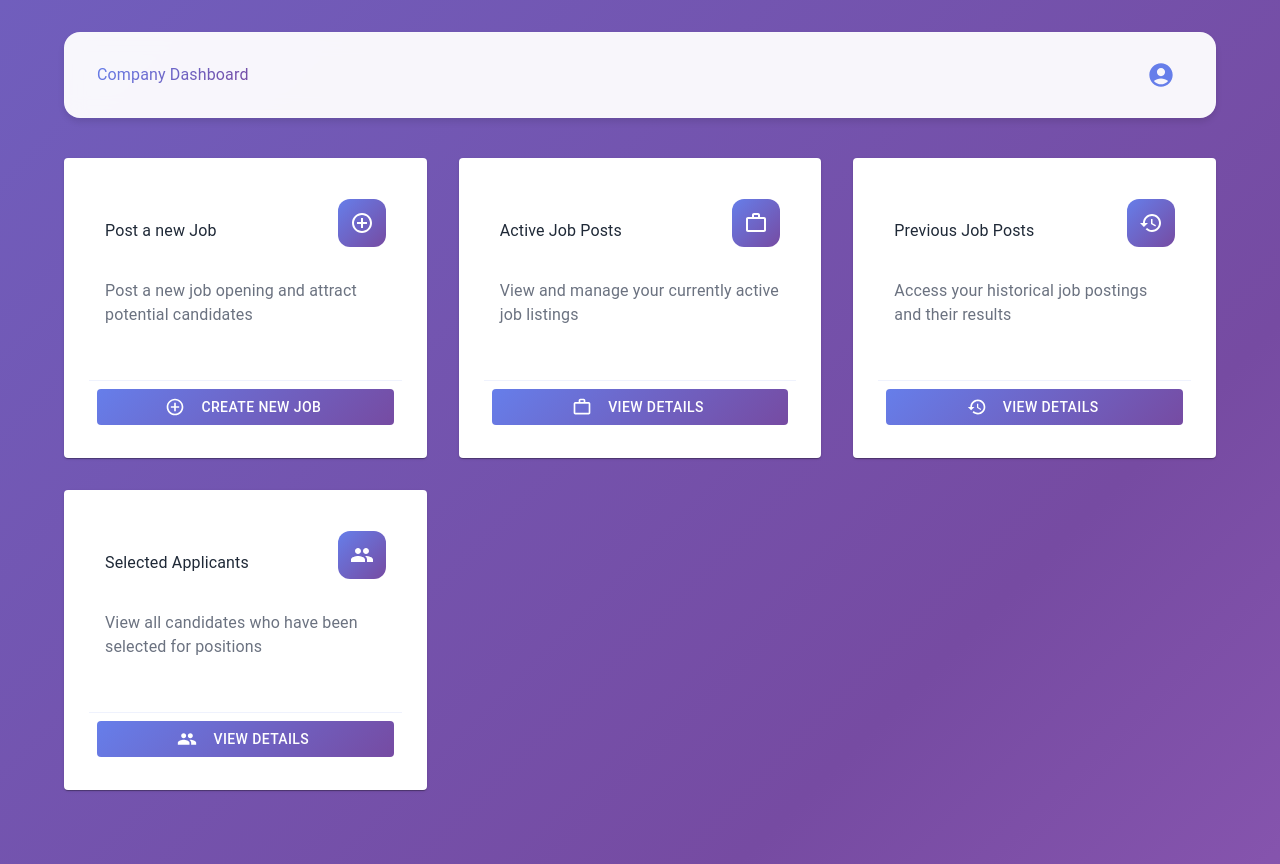
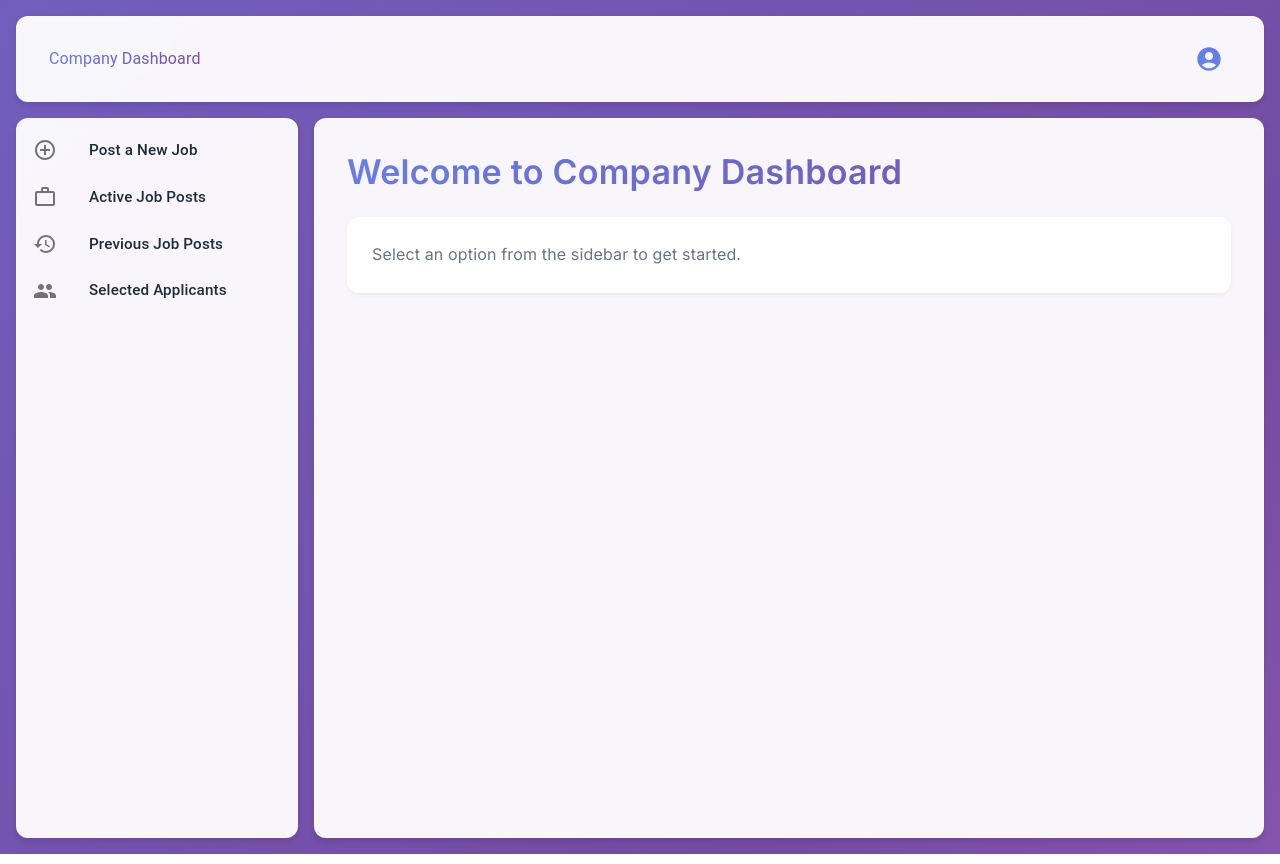
Before and after one commit to sumantajash1/JobBridge, a React (Create React App) app in the folder Frontend/: page /employer/dashboard in a window 1280 px wide. Built offline with nearby package versions, Linux system fonts and the light colour scheme; sample sign-in values are in the browser's storage.

Commit message:
New companyDashboard Design

```diff
--- a/Frontend/src/App.js
+++ b/Frontend/src/App.js
@@ -16,7 +16,7 @@ function App() {
         <Route path="/employer/signin" element={<CompanySignIn />} />
         <Route path="/employer/signup" element={<CompanySignUp />} />
         <Route path="/employer/dashboard" element={<CompanyDashboard />} />
-        <Route path="/PostJobs" element={<PostJobs />} />
+        <Route path="/employer/PostJobs" element={<PostJobs />} />
         {/* <Route path="/employee/feed" element={<Feed />} /> */}
       </Routes>
     </BrowserRouter>
--- a/Frontend/src/pages/companyDashboard.css
+++ b/Frontend/src/pages/companyDashboard.css
@@ -4,6 +4,7 @@
 .dashboard-container {
   min-height: 100vh;
   display: flex;
+  flex-direction: column;
   background: linear-gradient(135deg, #667eea 0%, #764ba2 50%, #f093fb 100%);
   background-size: 400% 400%;
   animation: gradientShift 8s ease infinite;
@@ -16,33 +17,22 @@
   100% { background-position: 0% 50%; }
 }
 
-/* Main Content Area */
-.dashboard-main {
-  flex: 1;
-  padding: 2rem;
-  background: transparent;
-  min-height: 100vh;
-  display: flex;
-  flex-direction: column;
-  max-width: 100%;
-}
-
-/* Header Styles */
-.dashboard-header {
+/* Top Header Bar */
+.top-header {
   background: rgba(255, 255, 255, 0.95);
   backdrop-filter: blur(10px);
   padding: 1.25rem 2rem;
-  border-radius: 1rem;
   box-shadow: 0 4px 6px rgba(0, 0, 0, 0.1);
-  margin-bottom: 2.5rem;
   display: flex;
   justify-content: space-between;
   align-items: center;
-  border: 1px solid rgba(255, 255, 255, 0.2);
+  border-bottom: 1px solid rgba(255, 255, 255, 0.2);
   position: sticky;
-  top: 2rem;
-  z-index: 10;
-  margin: 0 2rem 2.5rem 2rem;
+  top: 0;
+  z-index: 100;
+  margin: 1rem 1rem 0 1rem;
+  border-radius: 0.75rem;
+  border: 1px solid rgba(255, 255, 255, 0.3);
 }
 
 .header-title {
@@ -60,119 +50,124 @@
   gap: 1.5rem;
 }
 
-/* Dashboard Grid */
-.dashboard-grid {
-  display: grid;
-  grid-template-columns: repeat(auto-fit, minmax(300px, 1fr));
-  gap: 2rem;
-  margin: 0 2rem;
-  padding-bottom: 2rem;
+/* Dashboard Body - Contains Sidebar and Main Content */
+.dashboard-body {
+  display: flex;
   flex: 1;
-  max-width: 100%;
-  align-content: start;
+  min-height: calc(100vh - 80px);
+  padding: 1rem;
+  gap: 1rem;
 }
 
-/* Card Styles */
-.dashboard-card {
+/* Sidebar Styles */
+.sidebar {
+  width: 280px;
+  min-width: 280px;
   background: rgba(255, 255, 255, 0.95);
   backdrop-filter: blur(10px);
-  border-radius: 1rem;
-  padding: 1.5rem;
+  border: 1px solid rgba(255, 255, 255, 0.3);
+  border-radius: 0.75rem;
   box-shadow: 0 4px 6px rgba(0, 0, 0, 0.1);
-  transition: all 0.3s ease;
   display: flex;
   flex-direction: column;
-  height: auto;
-  min-height: 250px;
-  max-height: 300px;
-  border: 1px solid rgba(255, 255, 255, 0.2);
 }
 
-.dashboard-card:hover {
-  transform: translateY(-4px);
-  box-shadow: 0 8px 12px rgba(0, 0, 0, 0.15);
-  border-color: rgba(102, 126, 234, 0.3);
+.sidebar-list {
+  padding: 1.5rem 1rem;
+  flex: 1;
 }
 
-.card-header {
-  display: flex;
-  justify-content: space-between;
-  align-items: center;
-  margin-bottom: 1rem;
+.sidebar-item {
+  margin-bottom: 0.5rem;
+  border-radius: 0.75rem;
+  transition: all 0.3s ease;
+  padding: 0.875rem 1rem;
+  position: relative;
+  overflow: hidden;
 }
 
-.card-title {
-  font-size: 1.125rem;
-  font-weight: 600;
-  color: #1f2937;
-  font-family: 'Inter', sans-serif;
+.sidebar-item:hover {
+  background: rgba(102, 126, 234, 0.1);
+  transform: translateX(4px);
 }
 
-.card-icon {
-  width: 48px;
-  height: 48px;
-  border-radius: 0.75rem;
-  display: flex;
-  align-items: center;
-  justify-content: center;
-  margin-bottom: 1rem;
+.sidebar-item.active {
   background: linear-gradient(135deg, #667eea, #764ba2);
+  color: white;
+  box-shadow: 0 4px 12px rgba(102, 126, 234, 0.3);
+}
+
+.sidebar-item.active:hover {
+  background: linear-gradient(135deg, #764ba2, #f093fb);
+  transform: translateX(4px);
+}
+
+.sidebar-icon {
+  min-width: 40px;
+  color: #667eea;
+  transition: all 0.3s ease;
+}
+
+.sidebar-item.active .sidebar-icon {
   color: white !important;
 }
 
-.card-icon svg {
-  color: white !important;
+.sidebar-icon svg {
   width: 24px;
   height: 24px;
 }
 
-.card-content {
-  flex-grow: 1;
-  margin-bottom: 1.5rem;
-  min-height: 80px;
-}
-
-.card-description {
-  color: #6b7280;
-  font-size: 0.875rem;
-  line-height: 1.5;
+.sidebar-text {
   font-family: 'Inter', sans-serif;
 }
 
-.card-actions {
-  margin-top: auto;
-  padding-top: 1rem;
-  border-top: 1px solid rgba(102, 126, 234, 0.1);
+.sidebar-text .MuiListItemText-primary {
+  font-size: 0.95rem;
+  font-weight: 500;
+  color: #1f2937;
+  transition: all 0.3s ease;
 }
 
-/* Button Styles */
-.dashboard-button {
-  width: 100%;
-  padding: 0.75rem 1rem;
-  border-radius: 0.5rem;
-  font-weight: 500;
-  font-size: 0.875rem;
-  transition: all 0.3s ease;
-  display: flex;
-  align-items: center;
-  justify-content: center;
-  gap: 0.5rem;
-  background: linear-gradient(135deg, #667eea, #764ba2);
-  color: white !important;
-  border: none;
-  cursor: pointer;
-  font-family: 'Inter', sans-serif;
+.sidebar-item.active .sidebar-text .MuiListItemText-primary {
+  color: white;
+  font-weight: 600;
 }
 
-.dashboard-button:hover {
-  background: linear-gradient(135deg, #764ba2, #f093fb);
-  transform: translateY(-1px);
-  box-shadow: 0 4px 12px rgba(102, 126, 234, 0.2);
-  color: white !important;
+/* Main Content Area */
+.main-content {
+  flex: 1;
+  padding: 2rem;
+  background: rgba(255, 255, 255, 0.95);
+  backdrop-filter: blur(10px);
+  border-radius: 0.75rem;
+  border: 1px solid rgba(255, 255, 255, 0.3);
+  box-shadow: 0 4px 6px rgba(0, 0, 0, 0.1);
+  min-height: 100%;
+  display: flex;
+  flex-direction: column;
+  overflow-y: auto;
 }
 
-.dashboard-button svg {
-  color: white !important;
+.main-content h4 {
+  font-family: 'Inter', sans-serif;
+  font-weight: 600;
+  background: linear-gradient(135deg, #667eea, #764ba2);
+  -webkit-background-clip: text;
+  -webkit-text-fill-color: transparent;
+  margin-bottom: 1.5rem;
+}
+
+.main-content p {
+  font-family: 'Inter', sans-serif;
+  color: #6b7280;
+  font-size: 1rem;
+  line-height: 1.6;
+  background: rgba(255, 255, 255, 0.6);
+  padding: 1.5rem;
+  border-radius: 0.75rem;
+  backdrop-filter: blur(5px);
+  border: 1px solid rgba(255, 255, 255, 0.4);
+  box-shadow: 0 2px 4px rgba(0, 0, 0, 0.05);
 }
 
 /* Profile Button */
@@ -240,23 +235,101 @@
   font-family: 'Inter', sans-serif;
 }
 
+/* Content Cards - For future content */
+.content-card {
+  background: rgba(255, 255, 255, 0.95);
+  backdrop-filter: blur(10px);
+  border-radius: 1rem;
+  padding: 1.5rem;
+  box-shadow: 0 4px 6px rgba(0, 0, 0, 0.1);
+  transition: all 0.3s ease;
+  border: 1px solid rgba(255, 255, 255, 0.2);
+  margin-bottom: 1.5rem;
+}
+
+.content-card:hover {
+  transform: translateY(-2px);
+  box-shadow: 0 8px 12px rgba(0, 0, 0, 0.15);
+  border-color: rgba(102, 126, 234, 0.3);
+}
+
+/* Button Styles for future forms */
+.primary-button {
+  padding: 0.75rem 1.5rem;
+  border-radius: 0.5rem;
+  font-weight: 500;
+  font-size: 0.875rem;
+  transition: all 0.3s ease;
+  display: inline-flex;
+  align-items: center;
+  justify-content: center;
+  gap: 0.5rem;
+  background: linear-gradient(135deg, #667eea, #764ba2);
+  color: white !important;
+  border: none;
+  cursor: pointer;
+  font-family: 'Inter', sans-serif;
+}
+
+.primary-button:hover {
+  background: linear-gradient(135deg, #764ba2, #f093fb);
+  transform: translateY(-1px);
+  box-shadow: 0 4px 12px rgba(102, 126, 234, 0.2);
+  color: white !important;
+}
+
 /* Responsive Design */
+@media (max-width: 1024px) {
+  .sidebar {
+    width: 260px;
+    min-width: 260px;
+  }
+
+  .main-content {
+    padding: 1.5rem;
+  }
+}
+
 @media (max-width: 768px) {
-  .dashboard-main {
+  .dashboard-body {
+    flex-direction: column;
+    padding: 0.5rem;
+    gap: 0.5rem;
+  }
+
+  .sidebar {
+    width: 100%;
+    min-width: 100%;
+    max-height: 200px;
+    overflow-y: auto;
+  }
+
+  .sidebar-list {
+    padding: 1rem;
+    display: flex;
+    flex-direction: row;
+    overflow-x: auto;
+    gap: 0.5rem;
+  }
+
+  .sidebar-item {
+    margin-bottom: 0;
+    margin-right: 0.5rem;
+    min-width: 200px;
+    flex-shrink: 0;
+  }
+
+  .main-content {
     padding: 1rem;
   }
 
-  .dashboard-header {
-    margin: 0 0 1.5rem 0;
+  .top-header {
     padding: 1rem;
-    position: relative;
-    top: 0;
+    margin: 0.5rem;
   }
 
-  .dashboard-grid {
-    margin: 0;
-    grid-template-columns: 1fr;
-    gap: 1.5rem;
+  .header-title {
+    font-size: 1.25rem;
   }
 
   .profile-button {
@@ -268,3 +341,16 @@
     height: 24px;
   }
 }
+
+@media (max-width: 480px) {
+  .sidebar-list {
+    flex-direction: column;
+    max-height: 300px;
+  }
+
+  .sidebar-item {
+    min-width: 100%;
+    margin-right: 0;
+    margin-bottom: 0.5rem;
+  }
+}
--- a/Frontend/src/pages/companyDashboard.js
+++ b/Frontend/src/pages/companyDashboard.js
@@ -2,16 +2,15 @@ import React, { useEffect, useState } from 'react';
 import {
   Box,
   Typography,
-  Grid,
-  Card,
-  CardContent,
-  CardActions,
-  Button,
   IconButton,
   Menu,
   MenuItem,
   ListItemIcon,
-  ListItemText
+  ListItemText,
+  List,
+  ListItem,
+  ListItemButton,
+  Drawer
 } from '@mui/material';
 import { useNavigate } from 'react-router-dom';
 import AddCircleOutlineIcon from '@mui/icons-material/AddCircleOutline';
@@ -23,9 +22,46 @@ import PersonIcon from '@mui/icons-material/Person';
 import LogoutIcon from '@mui/icons-material/Logout';
 import './companyDashboard.css';
 
+// Individual component placeholders for each section
+const PostNewJob = () => (
+  <Box>
+    <Typography variant="h4" gutterBottom>Post a New Job</Typography>
+    <Typography>Create a new job posting form will go here...</Typography>
+  </Box>
+);
+
+const ActiveJobs = () => (
+  <Box>
+    <Typography variant="h4" gutterBottom>Active Job Posts</Typography>
+    <Typography>List of active job postings will be displayed here...</Typography>
+  </Box>
+);
+
+const PreviousJobs = () => (
+  <Box>
+    <Typography variant="h4" gutterBottom>Previous Job Posts</Typography>
+    <Typography>Historical job postings will be shown here...</Typography>
+  </Box>
+);
+
+const SelectedApplicants = () => (
+  <Box>
+    <Typography variant="h4" gutterBottom>Selected Applicants</Typography>
+    <Typography>List of selected candidates will appear here...</Typography>
+  </Box>
+);
+
+const Dashboard = () => (
+  <Box>
+    <Typography variant="h4" gutterBottom>Welcome to Company Dashboard</Typography>
+    <Typography>Select an option from the sidebar to get started.</Typography>
+  </Box>
+);
+
 const CompanyDashboard = () => {
   const navigate = useNavigate();
   const [anchorEl, setAnchorEl] = useState(null);
+  const [selectedSection, setSelectedSection] = useState('dashboard');
   const open = Boolean(anchorEl);
 
   useEffect(() => {
@@ -36,35 +72,30 @@ const CompanyDashboard = () => {
     }
   }, [navigate]);
 
-  const dashboardOptions = [
+  const sidebarOptions = [
     {
-      title: 'Post a new Job',
-      description: 'Post a new job opening and attract potential candidates',
-      icon: <AddCircleOutlineIcon sx={{ fontSize: 24 }} />,
-      path: '/PostJobs',
-      color: '#3b82f6',
-      buttonText: 'Create New Job'
+      id: 'post-job',
+      title: 'Post a New Job',
+      icon: <AddCircleOutlineIcon />,
+      component: PostNewJob
     },
     {
+      id: 'active-jobs',
       title: 'Active Job Posts',
-      description: 'View and manage your currently active job listings',
-      icon: <WorkOutlineIcon sx={{ fontSize: 24 }} />,
-      path: '/active-jobs',
-      color: '#3b82f6'
+      icon: <WorkOutlineIcon />,
+      component: ActiveJobs
     },
     {
+      id: 'previous-jobs',
       title: 'Previous Job Posts',
-      description: 'Access your historical job postings and their results',
-      icon: <HistoryIcon sx={{ fontSize: 24 }} />,
-      path: '/previous-jobs',
-      color: '#3b82f6'
+      icon: <HistoryIcon />,
+      component: PreviousJobs
     },
     {
+      id: 'selected-applicants',
       title: 'Selected Applicants',
-      description: 'View all candidates who have been selected for positions',
-      icon: <PeopleIcon sx={{ fontSize: 24 }} />,
-      path: '/selected-applicants',
-      color: '#3b82f6'
+      icon: <PeopleIcon />,
+      component: SelectedApplicants
     }
   ];
 
@@ -87,16 +118,26 @@ const CompanyDashboard = () => {
     navigate('/employer/signin', { replace: true });
   };
 
+  const handleSectionChange = (sectionId) => {
+    setSelectedSection(sectionId);
+  };
+
+  const renderMainContent = () => {
+    const selectedOption = sidebarOptions.find(option => option.id === selectedSection);
+    if (selectedOption) {
+      const Component = selectedOption.component;
+      return <Component />;
+    }
+    return <Dashboard />;
+  };
+
   return (
     <Box className="dashboard-container">
-      {/* Main Content */}
-      <Box className="dashboard-main">
-        {/* Header */}
-        <Box className="dashboard-header">
+      {/* Top Header Bar */}
+      <Box className="top-header">
         <Typography className="header-title">Company Dashboard</Typography>
 
         <Box className="header-actions">
-            {/* Profile Button */}
           <IconButton
             onClick={handleProfileClick}
             className="profile-button"
@@ -104,7 +145,6 @@ const CompanyDashboard = () => {
             <AccountCircleIcon />
           </IconButton>
 
-            {/* Profile Menu */}
           <Menu
             anchorEl={anchorEl}
             open={open}
@@ -127,32 +167,32 @@ const CompanyDashboard = () => {
         </Box>
       </Box>
 
-        {/* Dashboard Content */}
-        <Box className="dashboard-grid">
-          {dashboardOptions.map((option, index) => (
-            <Card key={index} className="dashboard-card">
-              <CardContent>
-                <Box className="card-header">
-                  <Typography className="card-title">{option.title}</Typography>
-                  <Box className="card-icon" sx={{ color: option.color }}>
+      <Box className="dashboard-body">
+        {/* Sidebar */}
+        <Box className="sidebar">
+          <List className="sidebar-list">
+            {sidebarOptions.map((option) => (
+              <ListItem key={option.id} disablePadding>
+                <ListItemButton
+                  className={`sidebar-item ${selectedSection === option.id ? 'active' : ''}`}
+                  onClick={() => handleSectionChange(option.id)}
+                >
+                  <ListItemIcon className="sidebar-icon">
                     {option.icon}
+                  </ListItemIcon>
+                  <ListItemText
+                    primary={option.title}
+                    className="sidebar-text"
+                  />
+                </ListItemButton>
+              </ListItem>
+            ))}
+          </List>
         </Box>
-                </Box>
-                <Typography className="card-description">
-                  {option.description}
-                </Typography>
-              </CardContent>
-              <CardActions className="card-actions">
-                <Button
-                  className="dashboard-button"
-                  onClick={() => navigate(option.path)}
-                  startIcon={option.icon}
-                >
-                  {option.buttonText || 'View Details'}
-                </Button>
-              </CardActions>
-            </Card>
-          ))}
+
+        {/* Main Content Area */}
+        <Box className="main-content">
+          {renderMainContent()}
         </Box>
       </Box>
     </Box>
```
Also changed, not shown: Frontend/src/pages/PostJobs.js (+42 -5 lines), 1 other file (tests, documents, lock files or other folders). Lines whose indentation alone changed are shown as unchanged.
